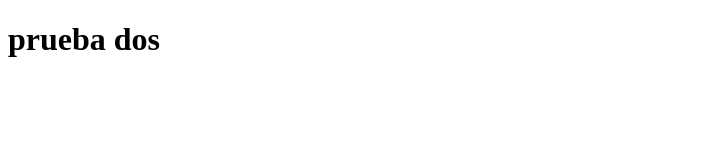
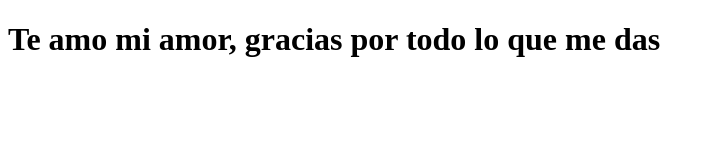
Before and after one commit to CamiloRozoP/WebPages, a plain HTML site: page sites/index.html in a window 1280 px wide. Shown: the whole page, without its empty margins (0-715 px from the left). Drawn offline with Linux system fonts and the light colour scheme.

Commit message:
My first page.

```diff
--- a/sites/index.html
+++ b/sites/index.html
@@ -4,6 +4,6 @@
 	<title> Prueba de titulo</title>
 </head>
 <body>
-<h1> prueba dos </h1>
+<h1> Te amo mi amor, gracias por todo lo que me das </h1>
 </body>
 </html>
```
